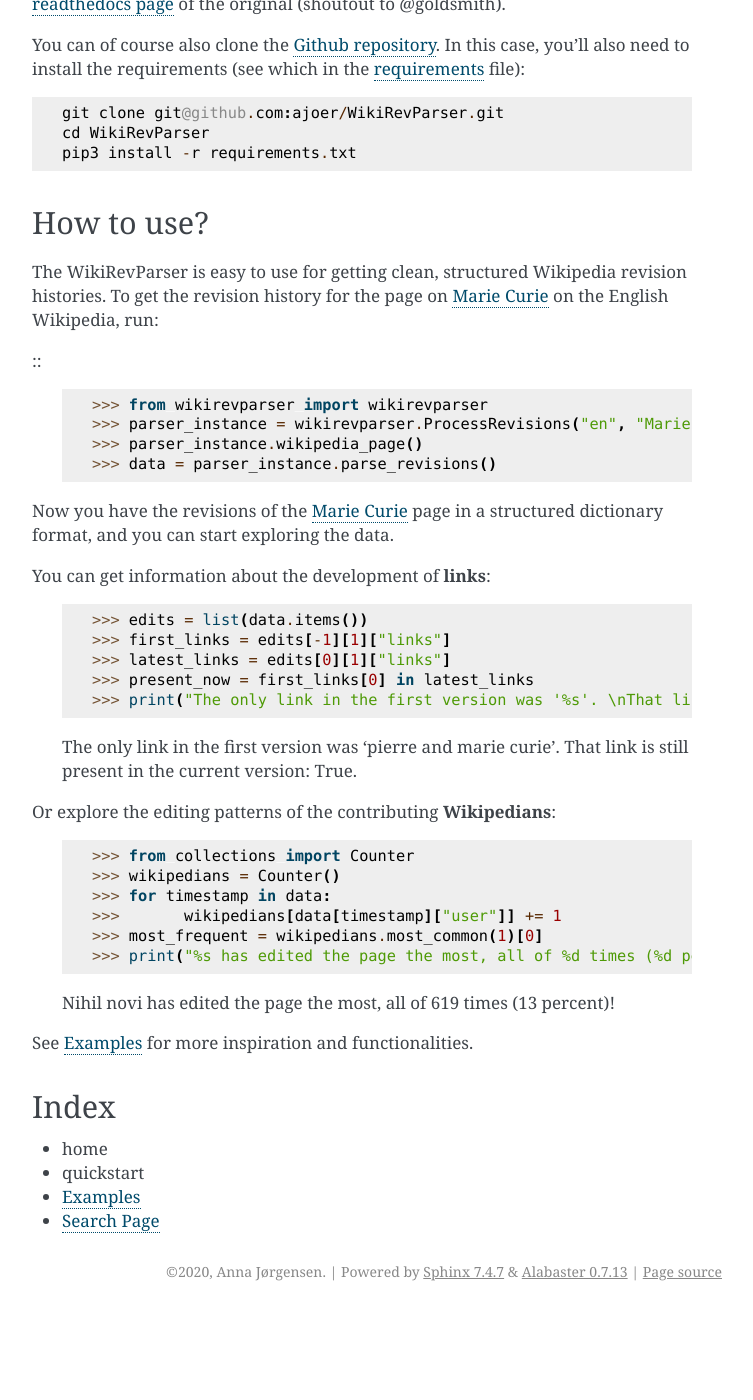
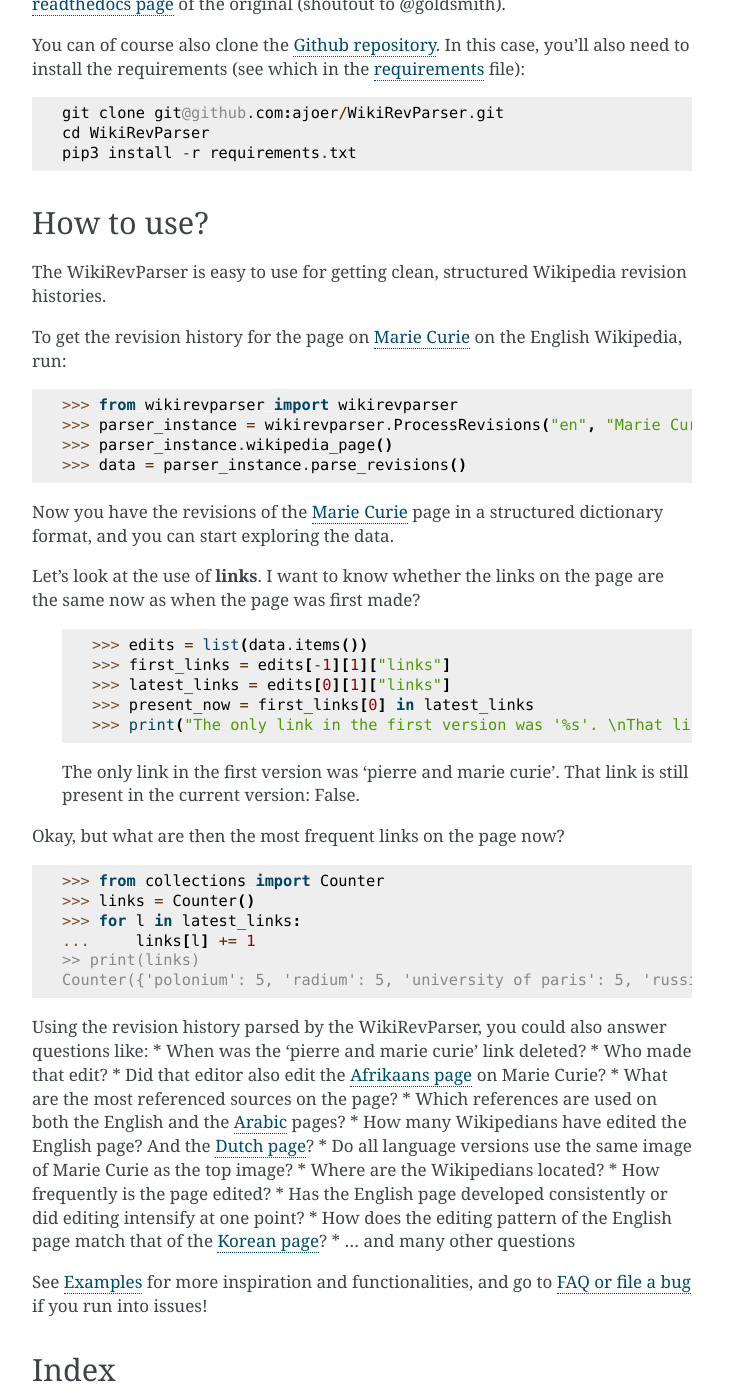
Before and after one commit to ajoer/WikiRevParser, a Sphinx documentation site: the page built from docs/documentation.rst, in a window 1280 px wide and 1400 px high, scrolled down 1576 px. Shown: the whole window, without its empty margins (388-1141 px from the left). Built offline with Sphinx 7.4.7, drawn with Linux system fonts in a browser that asks for light colours; before the commit the page ends 2887 px from its top, so only the background shows below that.

Commit message:
updating documentation

```diff
--- a/docs/documentation.rst
+++ b/docs/documentation.rst
@@ -67,9 +67,9 @@ How to use?
 ***********
 
 The WikiRevParser is easy to use for getting clean, structured Wikipedia revision histories.
+
 To get the revision history for the page on `Marie Curie <https://en.wikipedia.org/wiki/Marie_Curie>`_ on the English Wikipedia, run:
 
-::
 	>>> from wikirevparser import wikirevparser
 	>>> parser_instance = wikirevparser.ProcessRevisions("en", "Marie Curie")
 	>>> parser_instance.wikipedia_page()
@@ -77,7 +77,8 @@ To get the revision history for the page on `Marie Curie <https://en.wikipedia.o
 
 Now you have the revisions of the `Marie Curie <https://en.wikipedia.org/wiki/Marie_Curie>`_ page in a structured dictionary format, and you can start exploring the data.
 
-You can get information about the development of **links**:
+Let's look at the use of **links**.
+I want to know whether the links on the page are the same now as when the page was first made?
 
 	>>> edits = list(data.items())
 	>>> first_links = edits[-1][1]["links"]
@@ -86,20 +87,32 @@ You can get information about the development of **links**:
 	>>> print("The only link in the first version was '%s'. \nThat link is still present in the current version: %s." % (first_links[0], present_now))
 
 	The only link in the first version was 'pierre and marie curie'.
-	That link is still present in the current version: True.
+	That link is still present in the current version: False.
 
-Or explore the editing patterns of the contributing **Wikipedians**:
+Okay, but what are then the most frequent links on the page now?
 
 	>>> from collections import Counter
-	>>> wikipedians = Counter()
-	>>> for timestamp in data:
-	>>>	  wikipedians[data[timestamp]["user"]] += 1
-	>>> most_frequent = wikipedians.most_common(1)[0]
- 	>>> print("%s has edited the page the most, all of %d times (%d percent)!" % (most_frequent[0], most_frequent[1], (most_frequent[1]/len(data)*100)))
+	>>> links = Counter()
+	>>> for l in latest_links:
+	...	links[l] += 1
+	>> print(links)
+	Counter({'polonium': 5, 'radium': 5, 'university of paris': 5, 'russian empire': 4, 'gabriel lippmann': 4, 'nobel prize in physics': 4, 'nobel prize in chemistry': 4, ... })
 
-	Nihil novi has edited the page the most, all of 619 times (13 percent)!
+Using the revision history parsed by the WikiRevParser, you could also answer questions like:
+* When was the 'pierre and marie curie' link deleted?
+* Who made that edit?
+* Did that editor also edit the `Afrikaans page <https://af.wikipedia.org/wiki/Marie_Curie>`_ on Marie Curie?
+* What are the most referenced sources on the page?
+* Which references are used on both the English and the `Arabic <https://ar.wikipedia.org/wiki/%D9%85%D8%A7%D8%B1%D9%8A_%D9%83%D9%88%D8%B1%D9%8A>`_ pages?
+* How many Wikipedians have edited the English page? And the `Dutch page <https://nl.wikipedia.org/wiki/Marie_Curie>`_?
+* Do all language versions use the same image of Marie Curie as the top image?
+* Where are the Wikipedians located?
+* How frequently is the page edited?
+* Has the English page developed consistently or did editing intensify at one point?
+* How does the editing pattern of the English page match that of the `Korean page <https://ko.wikipedia.org/wiki/%EB%A7%88%EB%A6%AC_%ED%80%B4%EB%A6%AC>`_?
+* ... and many other questions
 
-See :ref:`examples` for more inspiration and functionalities.
+See :ref:`examples` for more inspiration and functionalities, and go to `FAQ or file a bug <https://github.com/ajoer/WikiRevParser/issues>`_ if you run into issues!
 
 Index
 *****
```
Also changed, not shown: README.md (+14 -14 lines).
